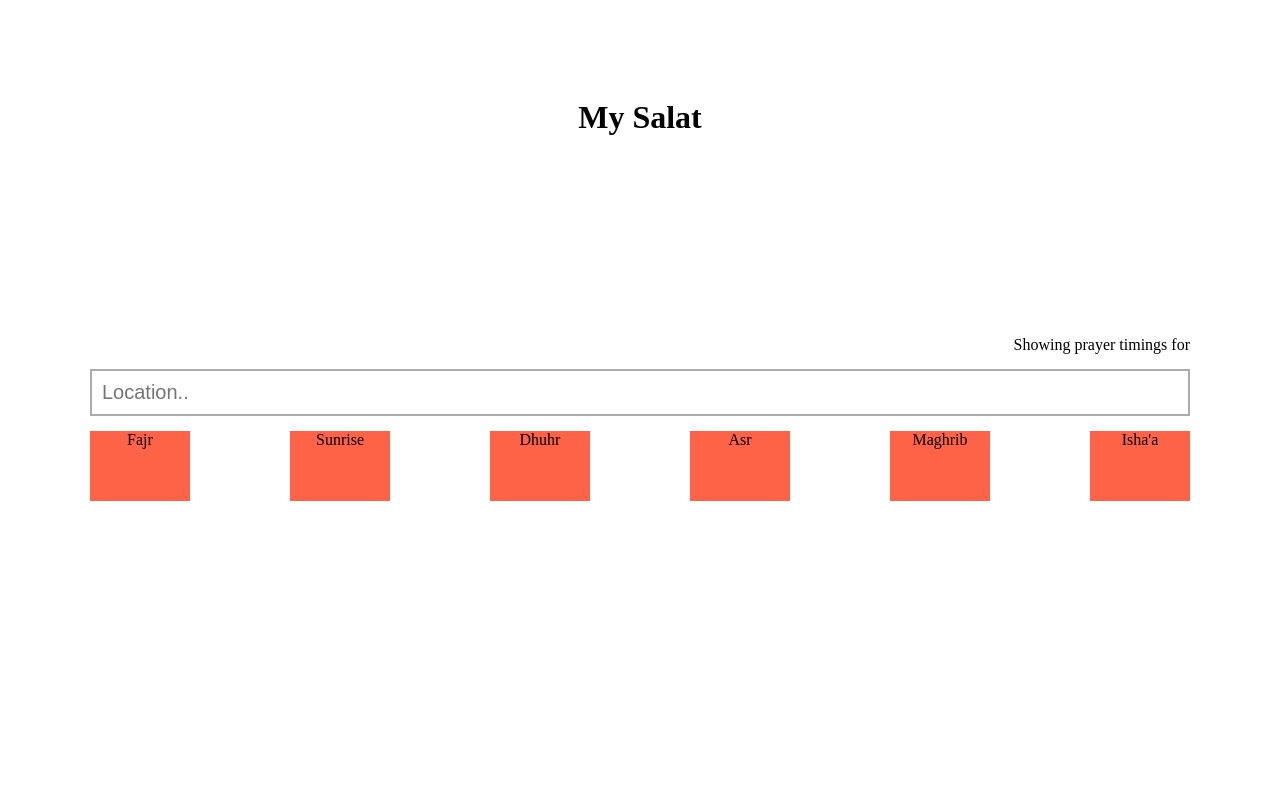
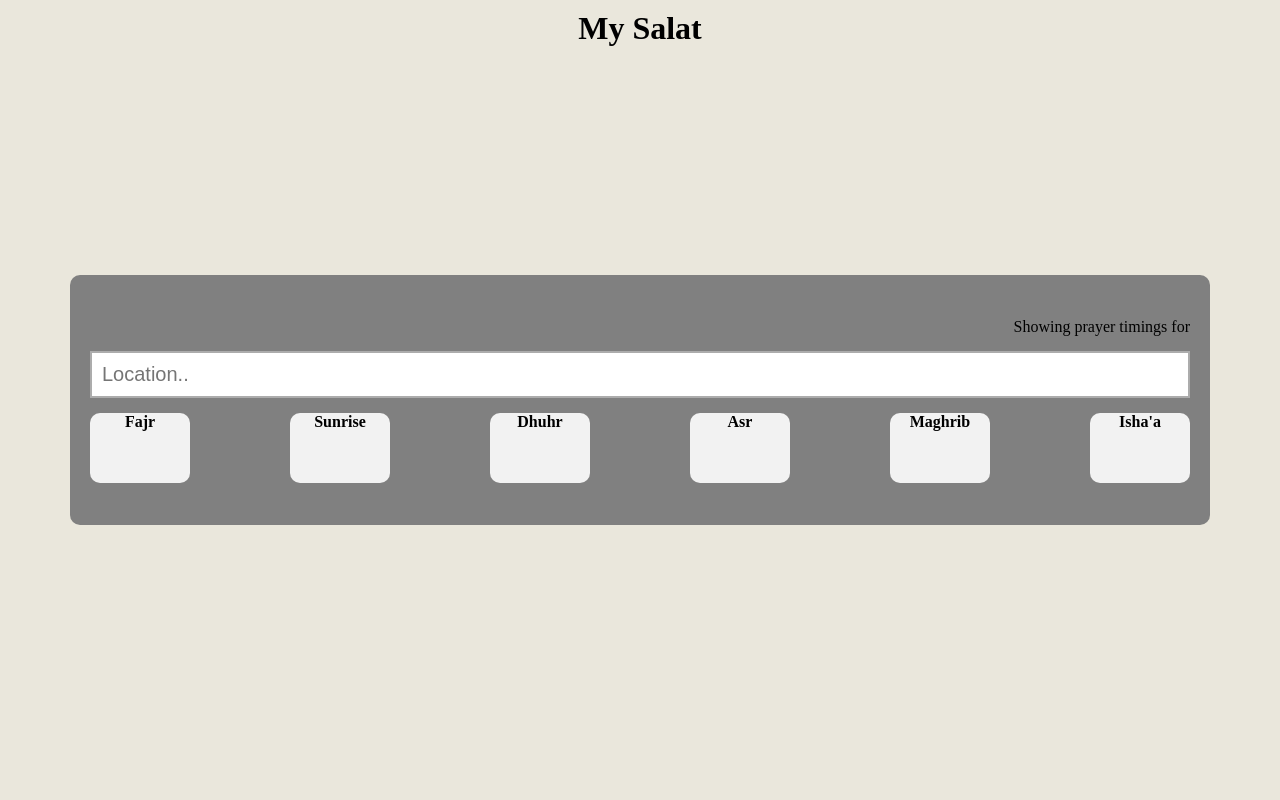
Before and after one commit to MoTalhaK/adhan-web, a PHP site: page / in a window 1280 px wide. Run offline with PHP 8.4, Linux system fonts and the light colour scheme.

Commit message:
updated styling for 'div' and body

```diff
--- a/index.html
+++ b/index.html
@@ -7,8 +7,14 @@
     <link rel="stylesheet" href="./style.css">
 </head>
 <body>
-    <div class="main">
+<div class="header">
+    <header>
         <h1 id="main-title">My Salat</h1>
+    </header>
+</div>
+<div class="main">
+    <!--<h1 id="main-title">My Salat</h1>-->
+    <div class="main-display">
         <div class="text-display">
             <p id="prayer-text">Showing prayer timings for</p>
         </div>
@@ -45,9 +51,10 @@
                     <p class="prayer-name">Isha'a</p>
                     <h2 class="prayer-time" id="ishaa"></h2>
                 </div>
-        </div>
+            </div>
         </div>
     </div>
-    <script src="app.js"></script>
+</div>
+<script src="app.js"></script>
 </body>
 </html>
--- a/style.css
+++ b/style.css
@@ -2,6 +2,15 @@
     margin: 0;
     padding: 0;
     box-sizing: border-box;
+}
+
+body {
+    /*height: 100vh;*/
+    /*display: flex;*/
+    /*justify-content: center;*/
+    /*align-items: center;*/
+    /*flex-direction: column;*/
+    background-color: #eae7dc;
 }
 
 .main {
@@ -13,10 +22,10 @@
     height: 100vh;
 }
 
-.main #main-title {
-    position: relative;
-    bottom: 200px;
-}
+/*.main #main-title {*/
+    /*position: relative;*/
+    /*bottom: 200px;*/
+/*}*/
 
 .prayers {
     display: flex;
@@ -29,7 +38,16 @@
     margin-top: 15px;
     width: 100px;
     height: 70px;
-    background-color: tomato;
+    background-color: #F2F2F2;
+    border-radius: 10px;
+}
+
+.prayer .prayer-name {
+    font-weight: bold;
+}
+
+.prayer .prayer-time {
+    color: deepskyblue;
 }
 
 .prayer-time {
@@ -73,3 +91,25 @@
 .text-display #prayer-text {
     text-align: right;
 }
+
+.header {
+    display: flex;
+    justify-content: center;
+    position: absolute;
+    /*text-align: center;*/
+    width: 100%;
+    height: 60px;
+    padding-top: 10px;
+    padding-bottom: 10px;
+}
+
+.main-display {
+    display: flex;
+    height: 250px;
+    width: 1140px;
+    justify-content: center;
+    align-items: center;
+    flex-direction: column;
+    background: gray;
+    border-radius: 10px;
+}
```
